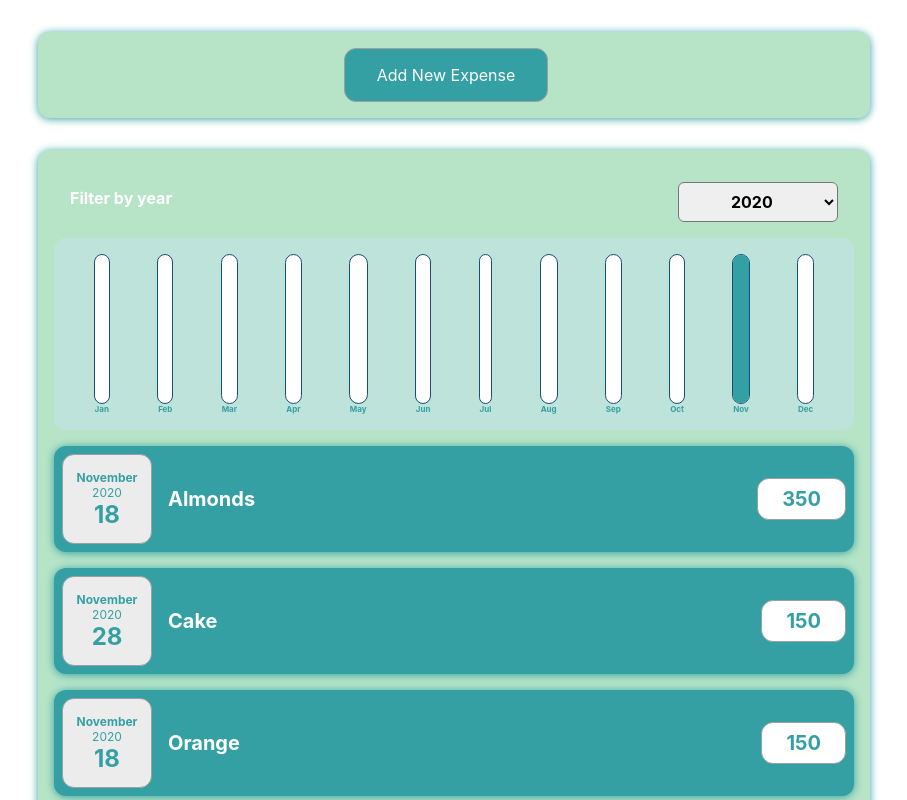
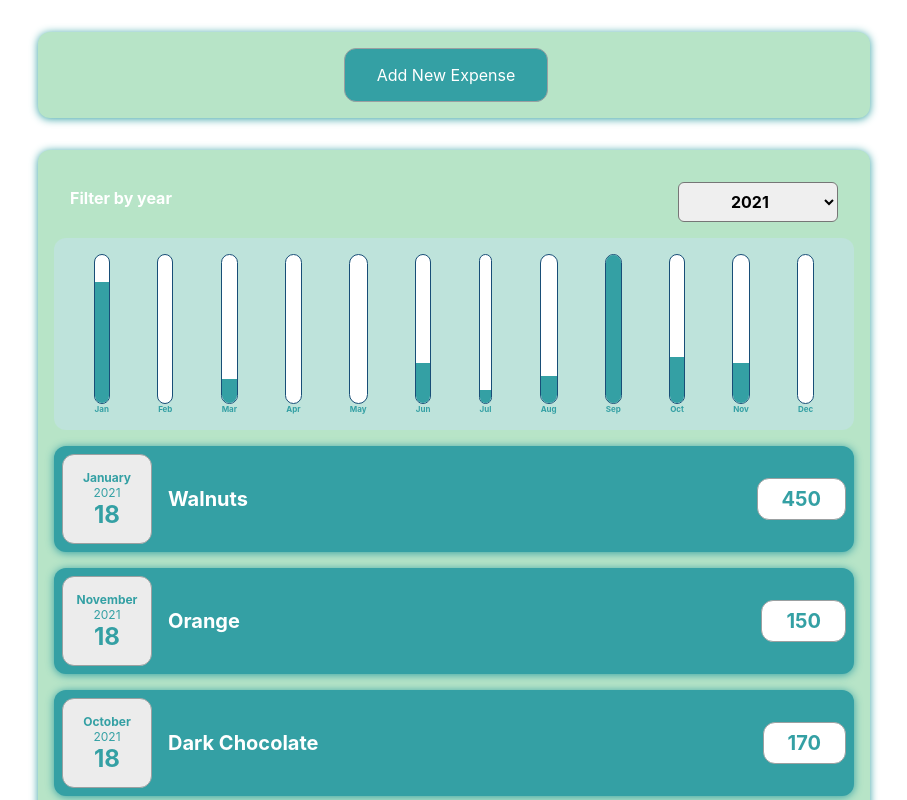
Before and after one commit to SoundaryaKhanapur/ExpenseChart, a React (Create React App) app: page / in a window 1280 px wide. Shown: the top 800 px of the page, without its empty margins (186-1093 px from the left). Built offline with nearby package versions, Linux system fonts and the light colour scheme.

Commit message:
final fixes

```diff
--- a/src/components/Expense/Expenses.jsx
+++ b/src/components/Expense/Expenses.jsx
@@ -8,7 +8,7 @@ import ExpensesChart from './ExpensesChart';
 const Expenses = ({expenses}) => {
 
 
-    const [filteredYear, setFilteredYear] = useState('2020')
+    const [filteredYear, setFilteredYear] = useState('2021')
 
     const filterChangeHandler = selectedYear => {
         setFilteredYear(selectedYear)
```
